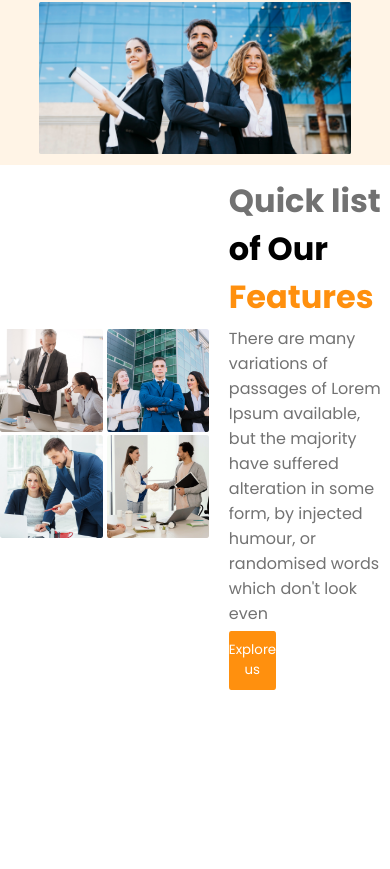
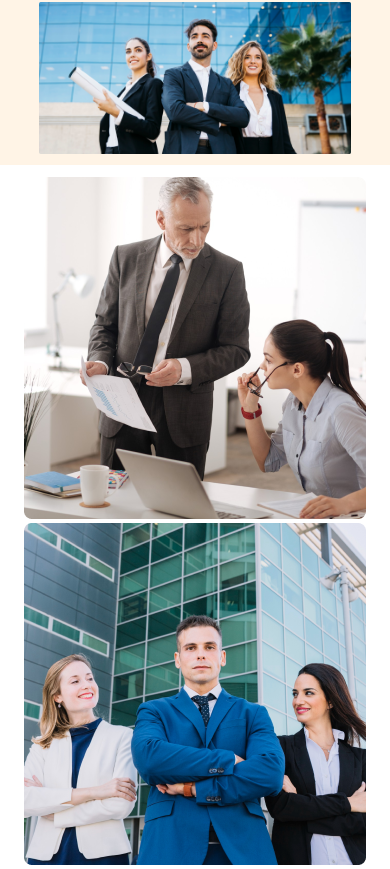
Before and after one commit to asifikbal09/responsive-layout, a plain HTML site: page index.html in a window 390 px wide. Shown: the part 637-1506 px from the top of the page. Before the commit the page ends 1339 px from the top, so only its background shows below. Drawn offline with Linux system fonts and the light colour scheme.

Commit message:
responsive

```diff
--- a/style/styles.css
+++ b/style/styles.css
@@ -58,7 +58,7 @@ header{
     justify-content: center;
     align-items: center;
     gap: 5vw;
-    margin: 3% 0;
+    margin: 3% 3%;
 }
 .image{
     display: grid;
@@ -71,3 +71,19 @@ header{
 .text-contener>h3{
     font-size: 2em;
 }
+@media screen and (max-width:576px) {
+    .image{
+        grid-template-columns: repeat(1, 1fr);
+    }
+    .conteiner{
+        flex-direction: column;
+    }
+}
+@media screen and (min-width:577px) and (max-width:768px) {
+    .image{
+        grid-template-columns: repeat(2, 1fr);
+    }
+    .conteiner{
+        flex-direction: column;
+    }
+}
```
